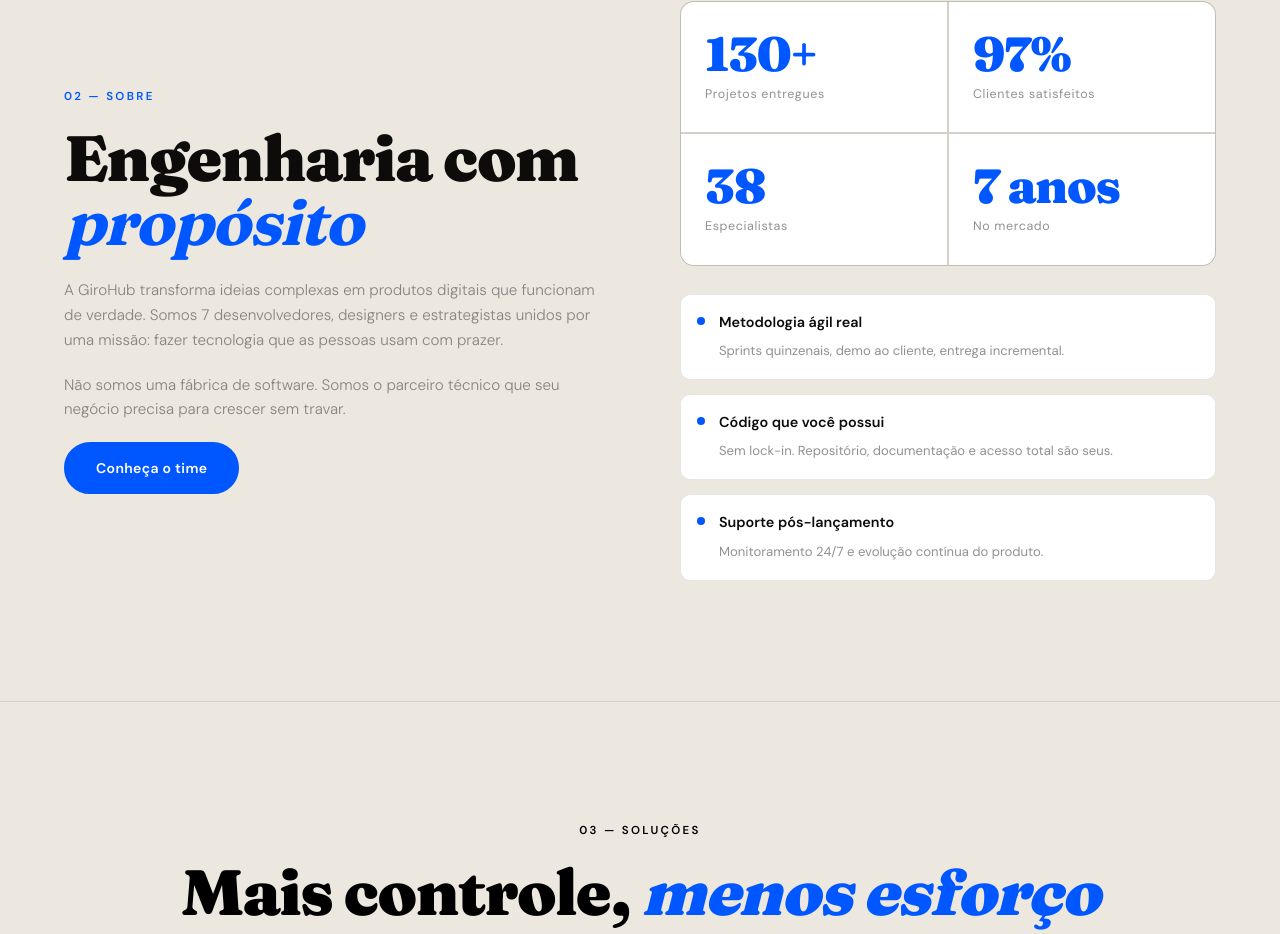
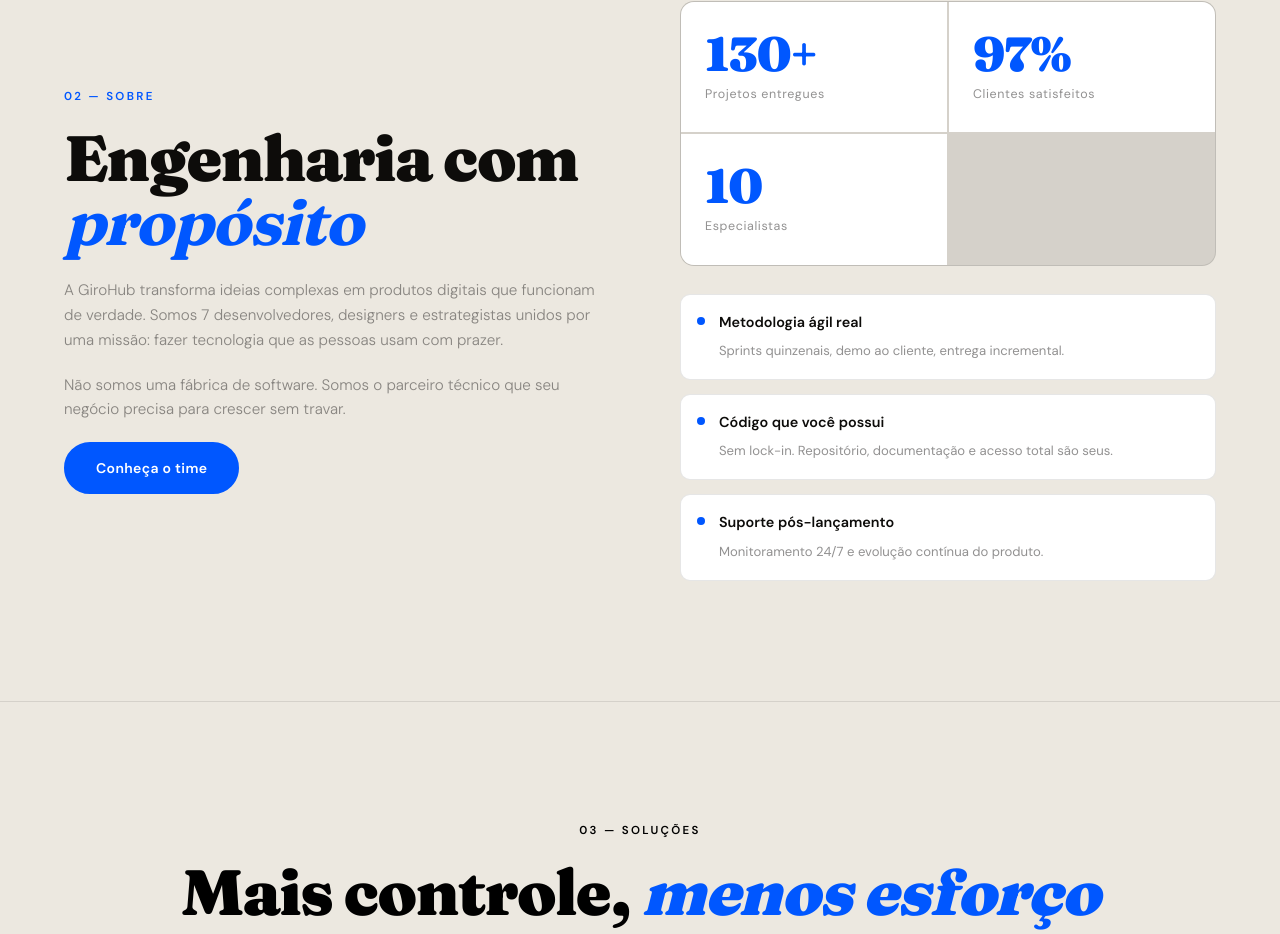
Before and after one commit to CasteloBrancoContabiidade/Landingpage-giro, a Next.js app: page / in a window 1280 px wide. Shown: the part 2066-3000 px from the top of the page. Built offline with nearby package versions, Linux system fonts and the light colour scheme.

Commit message:
Update about.tsx

```diff
--- a/components/about.tsx
+++ b/components/about.tsx
@@ -7,8 +7,7 @@ import { AnimatedCounter } from "@/components/animated-counter"
 const stats = [
   { value: 130, suffix: "+", label: "Projetos entregues" },
   { value: 97, suffix: "%", label: "Clientes satisfeitos" },
-  { value: 38, suffix: "", label: "Especialistas" },
-  { value: 7, suffix: " anos", label: "No mercado" },
+  { value: 10, suffix: "", label: "Especialistas" },
 ]
 
 const features = [
```
